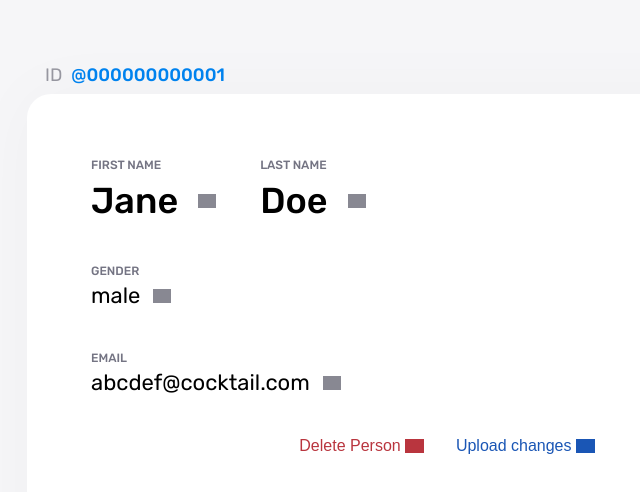
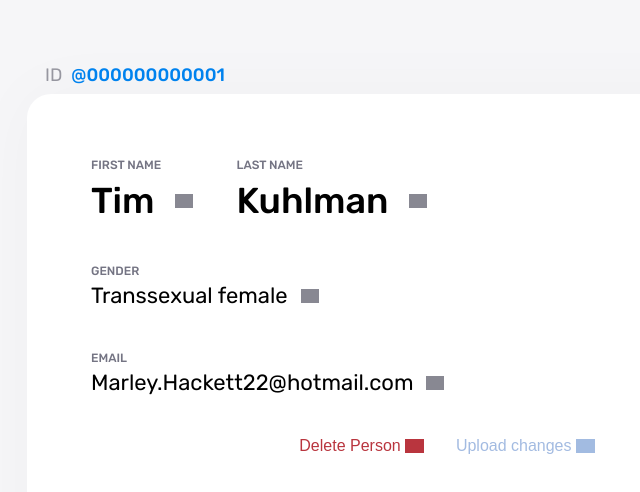
Before and after one commit to MarekGromko/LorsenMarek-frontend, a React (Vite) app: page /person/1 in a window 1280 px wide. Shown: the top 492 px of the page, without its empty margins (193-833 px from the left). Built offline with nearby package versions, Linux system fonts and the light colour scheme; grey boxes are pictures that could not be loaded.

Commit message:
fix: pagedDetail & searchPage

```diff
--- a/src/pages/PersonDetailPage.style.css
+++ b/src/pages/PersonDetailPage.style.css
@@ -8,6 +8,12 @@
     height: 100%;
     row-gap: 8px;
     box-sizing: border-box;
+
+    .loader {
+        align-self: center;
+        justify-self: center;
+        width: 64px;
+    }
 
     .id-field {
         margin-left: 1em;
--- a/src/pages/PersonDetailPage.tsx
+++ b/src/pages/PersonDetailPage.tsx
@@ -1,32 +1,99 @@
 import { useParams } from "react-router";
 import Editable from "../components/Editable";
+import { deletePerson, updatePerson, usePerson } from "../api/personApi";
+import { useEffect, useState } from "react";
+import { Person, personCompare } from "../models/Person";
+import { cnf } from "../utils/className";
+
+interface PersonDetailWrapperProps {
+    remoteDetails: Person;
+    localDetails: Person;
+    setLocalDetails: React.Dispatch<React.SetStateAction<Person>>,
+    reloadRemote: ()=>void;
+}
+
+const PersonDetailWrapper = ({localDetails, setLocalDetails, remoteDetails, reloadRemote}: PersonDetailWrapperProps) => {
+    const [isBusy, setBusy] = useState(false);
+
+    const makeHandleEdit = (key: keyof Person) => {
+        return (newValue: string) => !isBusy && setLocalDetails({...localDetails, [key]: newValue});
+    }
+
+    const handlePush = ()=>{
+        updatePerson(localDetails).then(()=>(setBusy(false), reloadRemote()));
+        setBusy(true);
+    }
+
+    const handleDelete = ()=>{
+        deletePerson(localDetails.id).then(()=>(setBusy(false), reloadRemote()));
+        setBusy(true);
+    }
+
+    return (
+        <div className="t-panel big entry-transition">
+            <div className="detail-grid">
+                <div className="name-row">
+                    <Editable
+                        onEdit={makeHandleEdit('firstName')}
+                        className="first-name"
+                        label={"first name"}
+                        value={localDetails.firstName}/>
+                    <Editable
+                        onEdit={makeHandleEdit('lastName')}
+                        className="last-name"
+                        label={"last name"}
+                        value={localDetails!.lastName}/>
+                </div>
+                <Editable
+                    onEdit={makeHandleEdit('gender')}
+                    className="gender"
+                    label={"gender"}
+                    value={localDetails.gender}/>
+                <Editable
+                    onEdit={makeHandleEdit('email')}
+                    className="email"
+                    label={"email"}
+                    value={localDetails.email}/>
+            </div>
+            <div className="action-buttons">
+                {isBusy ?<div className="loader" /> : <>
+                    <button onClick={handleDelete} className="t-button danger pad-8">
+                    Delete Person <div className="t-icon i-trash large"/>
+                    </button>
+                    <button onClick={handlePush} className={cnf("t-button accent pad-8", personCompare(remoteDetails, localDetails) && 'disabled')}>
+                        Upload changes<div className="t-icon i-cloud-arrow-up large"/>
+                    </button>
+                </>}
+            </div>
+        </div>
+    )
+}
 
 const PersonDetailPage = ()=>{
     const params = useParams();
+    if(!Number(params.id)) throw "error";
+    const id = parseInt(params.id!);
+    ///
+    const [localDetails, setLocalDetails] = useState<Person>({} as Person);
+    const [remoteDetails, reloadRemote] = usePerson(id);
+    useEffect(()=>{
+        if(remoteDetails.state === 'ready')
+            setLocalDetails({...remoteDetails.getData()!})
+    }, [remoteDetails]);
+    ///
+
+    ///
     return (
         <div className="person-detail-page">
             <div className="id-field">
                 <label>id</label>
                 <div>@{params.id!.padStart(12, '0')}</div>
             </div>
-            <div className="t-panel big">
-                <div className="detail-grid">
-                    <div className="name-row">
-                        <Editable className="first-name" label={"first name"} value={"Jane"}/>
-                        <Editable className="last-name" label={"last name"} value={"Doe"}/>
-                    </div>
-                    <Editable className="gender" label={"gender"} value={"male"}/>
-                    <Editable className="email" label={"email"} value={"abcdef@cocktail.com"}/>
-                </div>
-                <div className="action-buttons">
-                    <button className="t-button danger pad-8">
-                        Delete Person <div className="t-icon i-trash large"/>
-                    </button>
-                    <button className="t-button accent pad-8">
-                        Upload changes<div className="t-icon i-cloud-arrow-up large"/>
-                    </button>
-                </div>
-            </div>
+            {remoteDetails
+                .ready((remoteDetails)=><PersonDetailWrapper reloadRemote={reloadRemote} localDetails={localDetails} remoteDetails={remoteDetails} setLocalDetails={setLocalDetails}/>)
+                .notReady(()=><div className="loader"/>)
+                .unwrap()
+            }
         </div>
     )
 }
--- a/src/pages/PersonSearchPage.tsx
+++ b/src/pages/PersonSearchPage.tsx
@@ -4,30 +4,27 @@ import PersonCell from "../components/PersonCell";
 
 import { useSearchParams } from "react-router";
 import { usePersonSearch } from "../api/personApi";
-import { useRef } from "react";
 
 const PAGE_SIZE = 10;
 
 const PersonSearchPage = ()=>{
-    const forceSearch = useRef<boolean>(false)
     const [searchParams, setSearchParams] = useSearchParams();
-    const searchResult = usePersonSearch({
+    const [searchResult, reloadResult] = usePersonSearch({
         name: searchParams.get('name'),
         page: Number(searchParams.get("page")) || 0,
         pageSize: 20
-    }, forceSearch.current);
-    forceSearch.current = false;
+    });
 
-    const handleSearch = (query: string, isForce: boolean) => {
-        forceSearch.current = isForce;
+    const handleSearch = (query: string) => {
         setSearchParams((params)=>{
             params.set('name', query);
             return params;
         });
+        reloadResult();
+
     }
 
     const handlePageChange = (page: number) => {
-        console.log(page);
         setSearchParams((params)=>{
             params.set('page', page.toString());
             return params;
```
